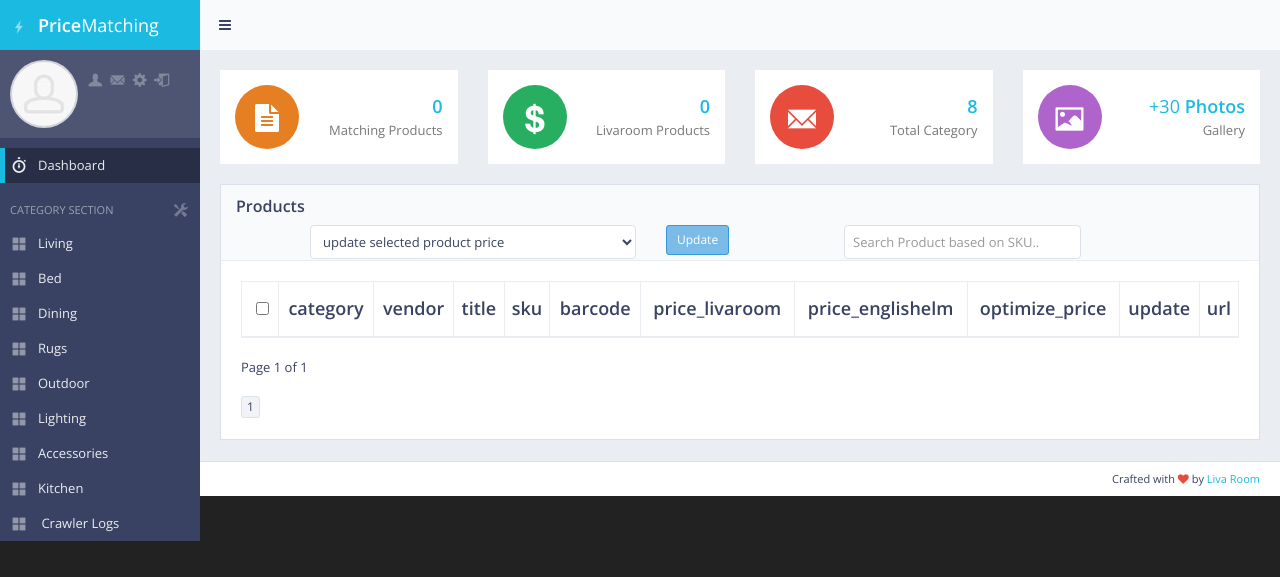
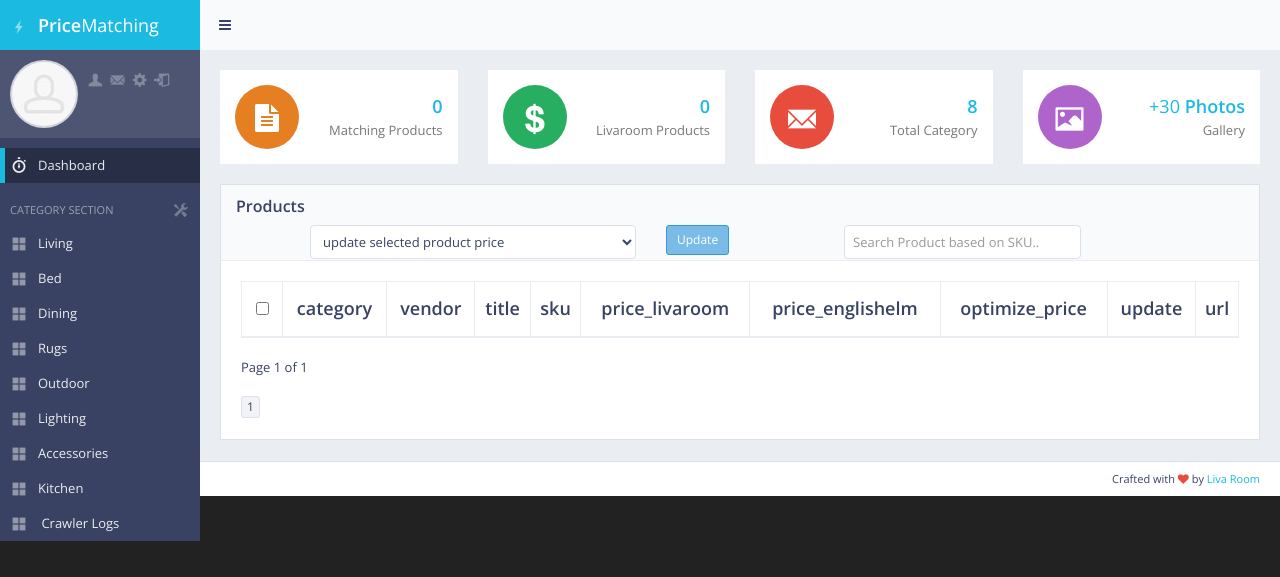
Before and after one commit to Pradip-p/livaroom, a Django app: page /category/1/ in a window 1280 px wide. Shown: the top 577 px of the page. Run offline with Django 4.2, Linux system fonts and the light colour scheme; data that the repository does not hold is empty; some libraries are stand-ins or nearby versions.

Commit message:
remove the barcode from prodict table

```diff
--- a/templates/back/product_table.html
+++ b/templates/back/product_table.html
@@ -9,7 +9,6 @@
                 <th class="text-center">vendor</th>
                 <th class="text-center">title</th>
                 <th class="text-center">sku</th>
-                <th class="text-center" >barcode</th>
                 <th class="text-center">price_livaroom</th>
                 <th class="text-center">price_englishelm</th>
                 <th class="text-center" >optimize_price</th>
@@ -29,7 +28,6 @@
                 <td class="text-center" >{{cc.vendor}}</td>
                 <td class="text-center">{{cc.title}}</td>
                 <td class="text-center">{{ cc.sku }}</td>
-                <td class="text-center" > {{ cc.barcode }}</td>
                 <td class="text-center" > {{ cc.price_livaroom }}</td>
                 <td class="text-center" > {{ cc.price_englishelm }}</td>
 
```
